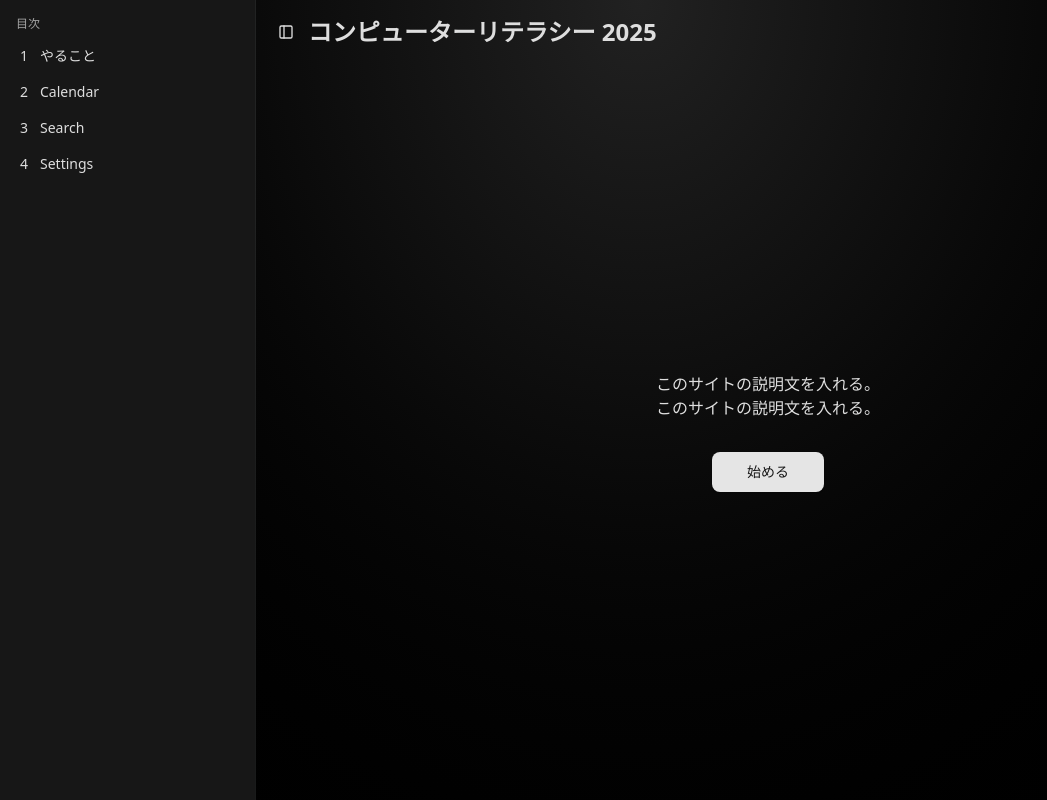
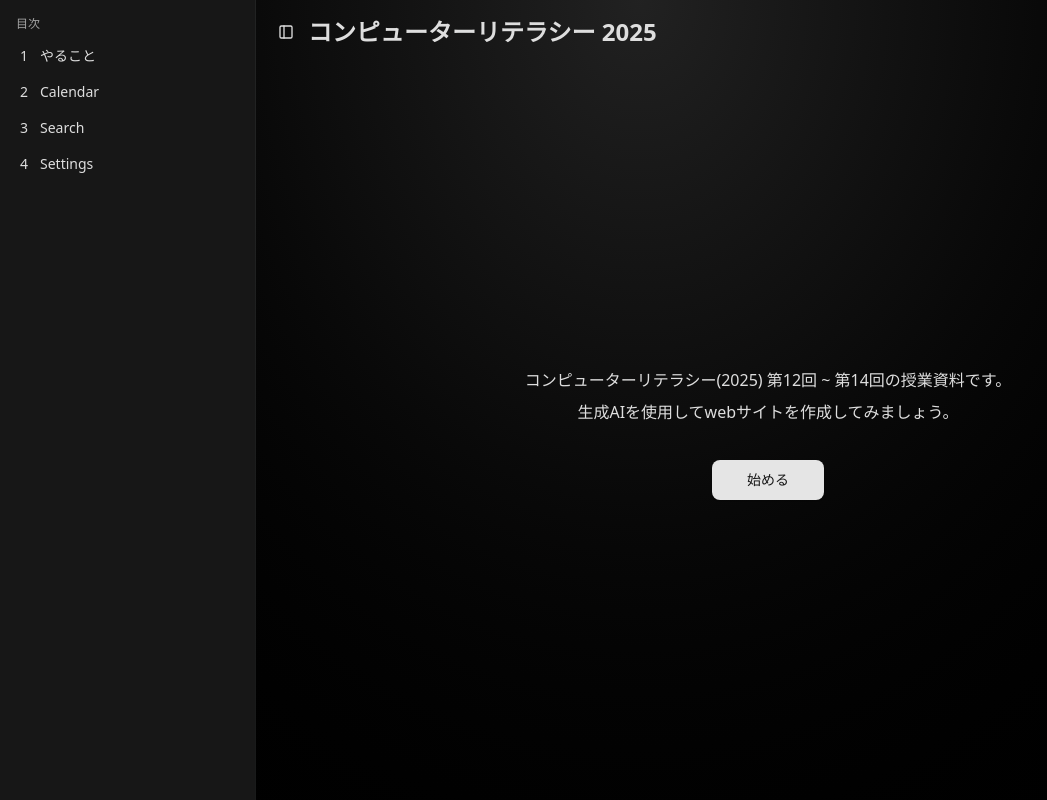
Before and after one commit to zundemy/root, a Next.js app: page / in a window 1280 px wide. Shown: the whole page, without its empty margins (0-1047 px from the left). Built offline with nearby package versions, Linux system fonts and the light colour scheme.

Commit message:
説明文変更

```diff
--- a/src/app/page.tsx
+++ b/src/app/page.tsx
@@ -4,9 +4,9 @@ import Link from "next/link";
 export default function Home() {
 	return (
 		<div className="flex h-full flex-col items-center justify-center space-y-8">
-			<div>
-				<p>このサイトの説明文を入れる。</p>
-				<p>このサイトの説明文を入れる。</p>
+			<div className="text-center leading-8">
+				<p>コンピューターリテラシー(2025) 第12回 ~ 第14回の授業資料です。</p>
+				<p>生成AIを使用してwebサイトを作成してみましょう。</p>
 			</div>
 			<Button size="lg" className="w-28" asChild>
 				<Link href="/introduction">始める</Link>
```
